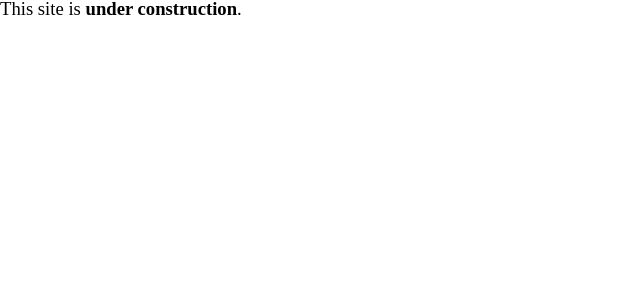
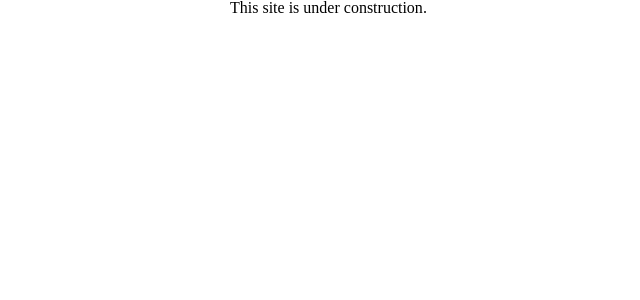
Before and after one commit to paulinealtmann/paulinealtmann.de, a Jekyll site: the page built from index.md, in a window 1280 px wide. Shown: the top 300 px of the page, without its empty margins (0-640 px from the left). Built offline with Jekyll 4.4.1, drawn with Linux system fonts in a browser that asks for light colours; nearby versions of some CDN libraries; some web fonts are replaced.

Commit message:
Set body sizes

```diff
--- a/css/screen.css
+++ b/css/screen.css
@@ -63,13 +63,18 @@
   display: block;
 }
 
-/* line 3, ../sass/screen.scss */
-body {
-  font-family: 'Ruluko';
-  font-size: 14pt;
+/* line 4, ../sass/screen.scss */
+html, body {
+  height: 100%;
 }
 
 /* line 8, ../sass/screen.scss */
-strong {
-  font-weight: 700;
+body {
+  width: 980px;
+  margin: 0 auto;
+  padding-left: 80px;
+  -moz-box-sizing: border-box;
+  -webkit-box-sizing: border-box;
+  -ms-box-sizing: border-box;
+  box-sizing: border-box;
 }
--- /dev/null
+++ b/sass/fonts.scss
@@ -0,0 +1,3 @@
+@mixin Rukulo {
+	font-family: 'Ruluko';
+}
```
Also changed, not shown: sass/screen.scss (+9 -6 lines), css/fonts.css (added).
